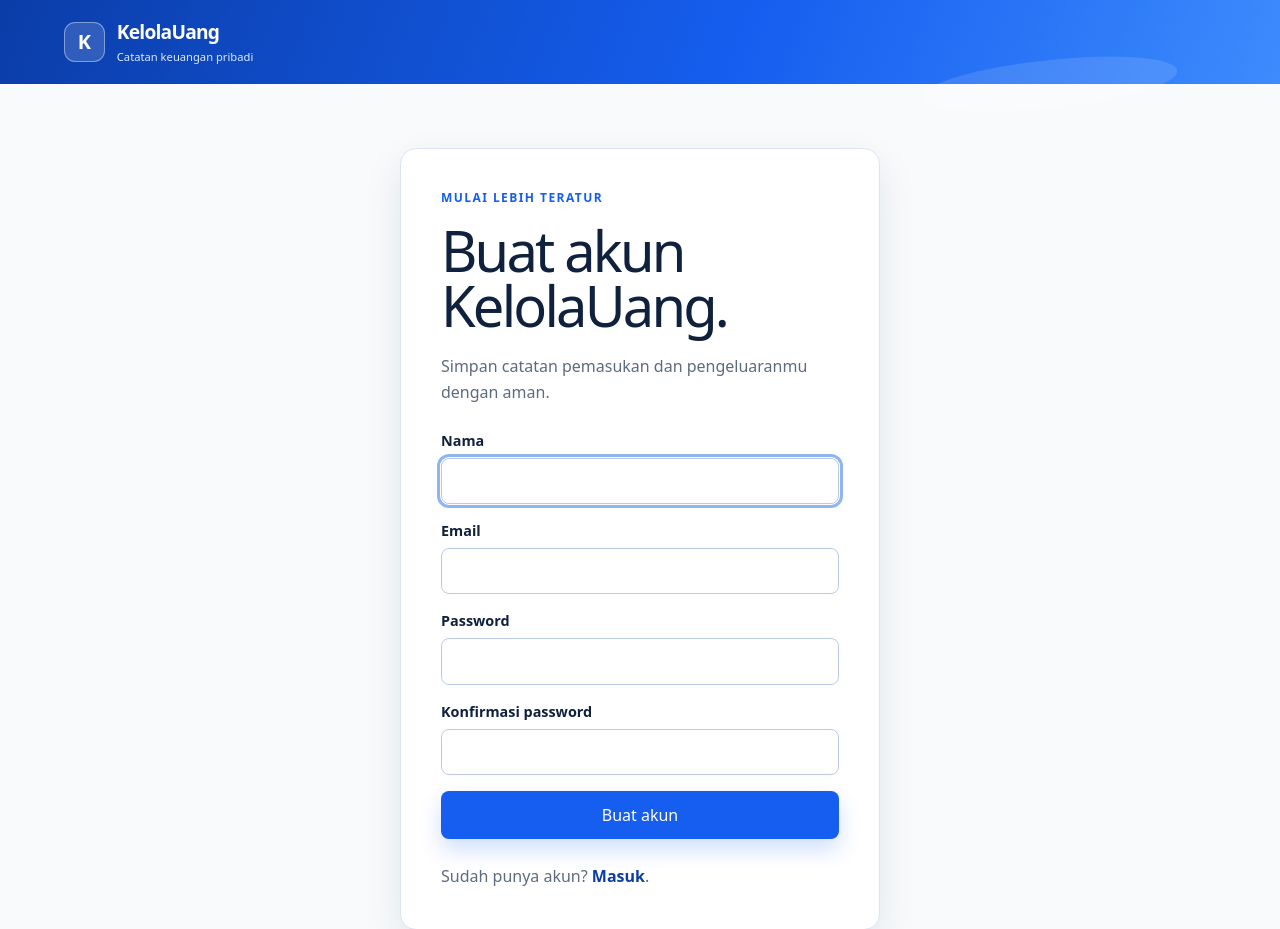
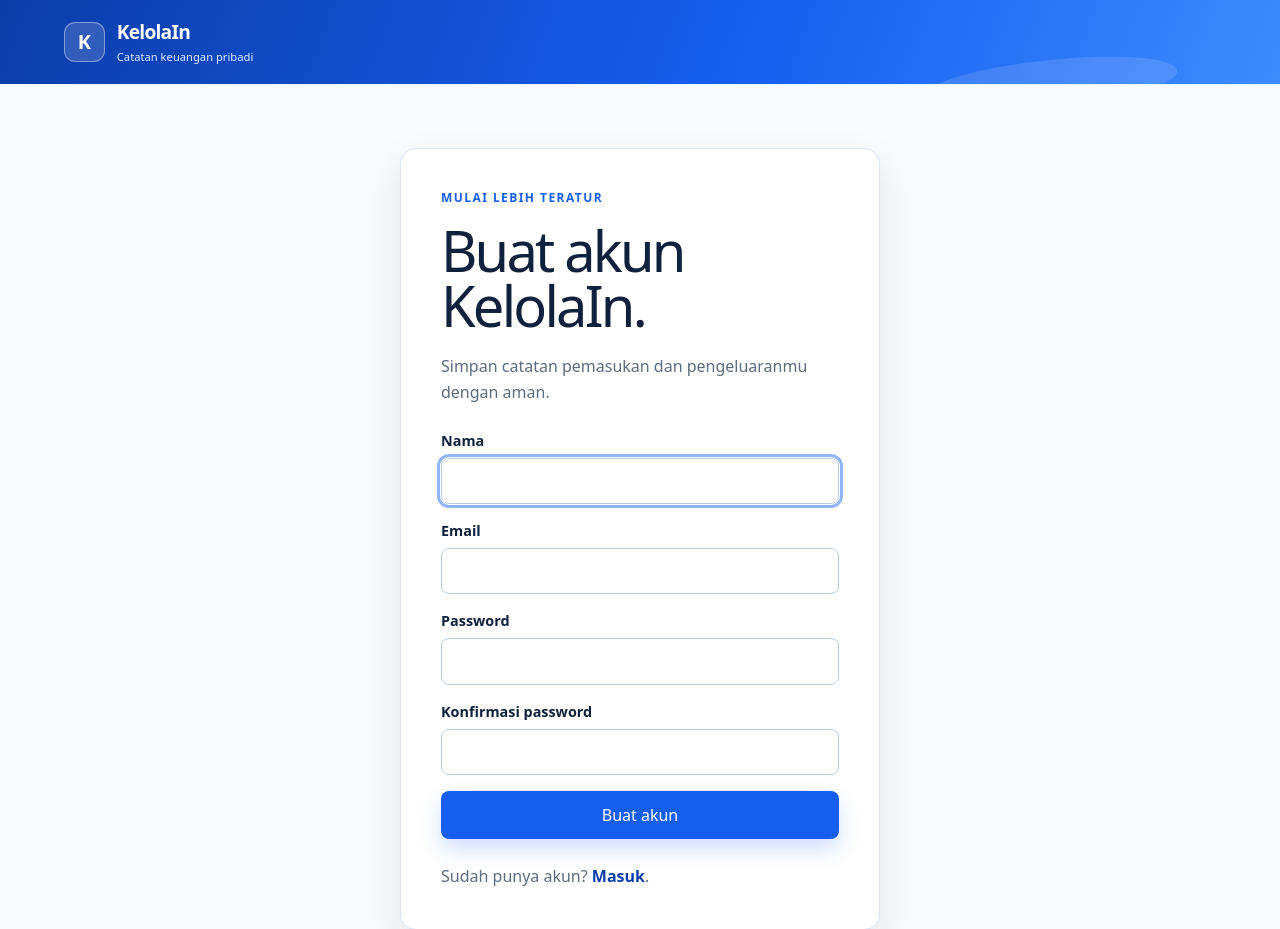
Before and after one commit to johannnesxiimipa315-code/KelolaIn, a Laravel app: page /register in a window 1280 px wide. Shown: the top 929 px of the page. Run offline with Laravel 12, Linux system fonts and the light colour scheme; style sheets or scripts are compiled from the project's sources.

Commit message:
chore: rename web app to KelolaIn

```diff
--- a/resources/views/auth/login.blade.php
+++ b/resources/views/auth/login.blade.php
@@ -1,6 +1,6 @@
-<x-layout title="Masuk | KelolaUang">
+<x-layout title="Masuk | KelolaIn">
     <section class="auth-card">
-        <p class="eyebrow">KelolaUang</p>
+        <p class="eyebrow">KelolaIn</p>
         <h1>Masuk ke catatan keuanganmu.</h1>
         <p class="muted">Lihat saldo dan kelola transaksi pribadi dalam satu tempat.</p>
         @if ($errors->any())
--- a/resources/views/auth/register.blade.php
+++ b/resources/views/auth/register.blade.php
@@ -1,7 +1,7 @@
-<x-layout title="Daftar | KelolaUang">
+<x-layout title="Daftar | KelolaIn">
     <section class="auth-card">
         <p class="eyebrow">Mulai lebih teratur</p>
-        <h1>Buat akun KelolaUang.</h1>
+        <h1>Buat akun KelolaIn.</h1>
         <p class="muted">Simpan catatan pemasukan dan pengeluaranmu dengan aman.</p>
         @if ($errors->any())
             <div class="error-box" role="alert"><ul>@foreach ($errors->all() as $error)<li>{{ $error }}</li>@endforeach</ul></div>
--- a/resources/views/components/layout.blade.php
+++ b/resources/views/components/layout.blade.php
@@ -3,7 +3,7 @@
 <head>
     <meta charset="utf-8">
     <meta name="viewport" content="width=device-width, initial-scale=1">
-    <title>{{ $title ?? 'KelolaUang' }}</title>
+    <title>{{ $title ?? 'KelolaIn' }}</title>
     @vite(['resources/css/app.css', 'resources/js/app.js'])
 </head>
 <body class="min-h-screen bg-slate-50 text-slate-950 antialiased">
@@ -11,7 +11,7 @@
         <div class="site-container header-inner">
             <a class="brand" href="{{ route('dashboard') }}">
                 <span class="brand-mark" aria-hidden="true">K</span>
-                <span><strong>KelolaUang</strong><small>Catatan keuangan pribadi</small></span>
+                <span><strong>KelolaIn</strong><small>Catatan keuangan pribadi</small></span>
             </a>
             @auth
                 <nav class="site-nav" aria-label="Navigasi utama">
--- a/resources/views/dashboard.blade.php
+++ b/resources/views/dashboard.blade.php
@@ -1,4 +1,4 @@
-<x-layout title="Dashboard | KelolaUang">
+<x-layout title="Dashboard | KelolaIn">
     <div class="site-container dashboard-shell">
         <div class="dashboard-heading">
             <div><p class="eyebrow">Ringkasan pribadi</p><h1>Halo, {{ auth()->user()->nama }}.</h1><p class="muted">Mulai dari satu catatan kecil hari ini.</p></div>
```
Also changed, not shown: resources/views/welcome.blade.php (+5 -5 lines), package-lock.json.
